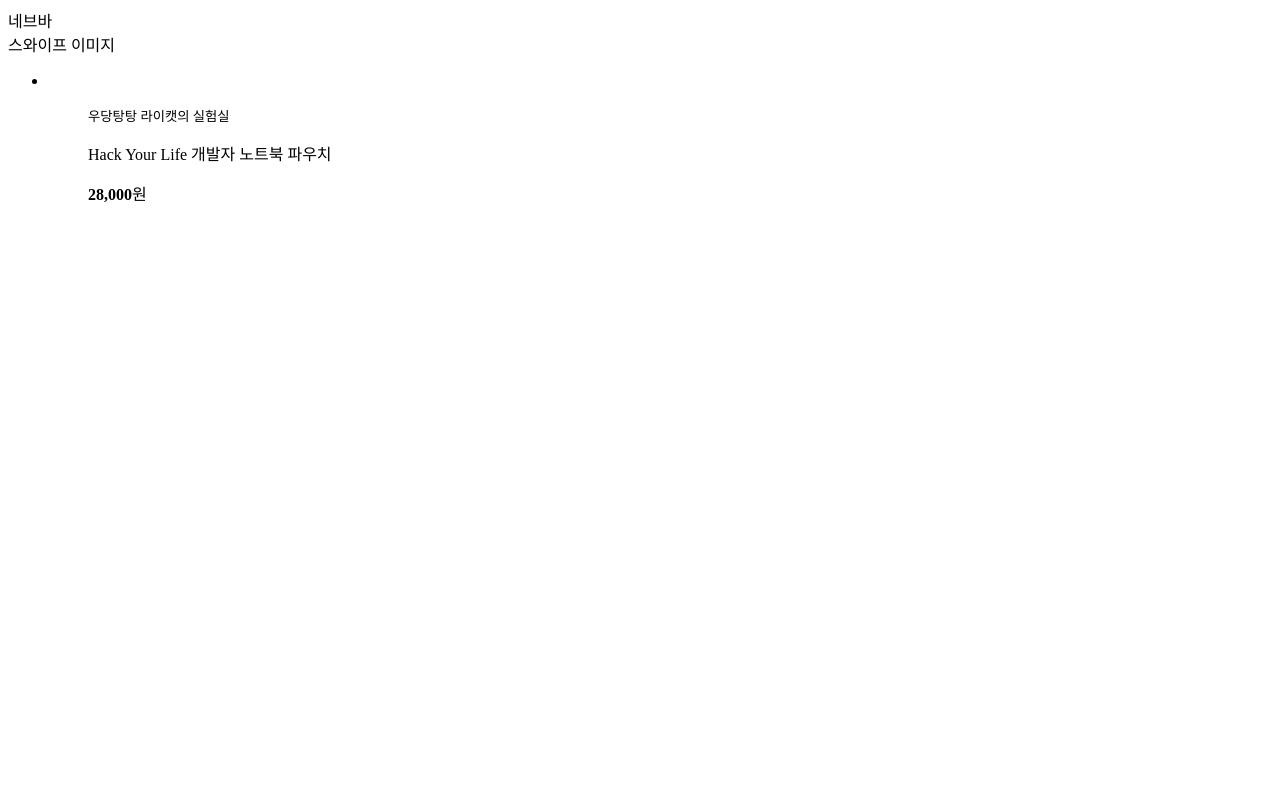
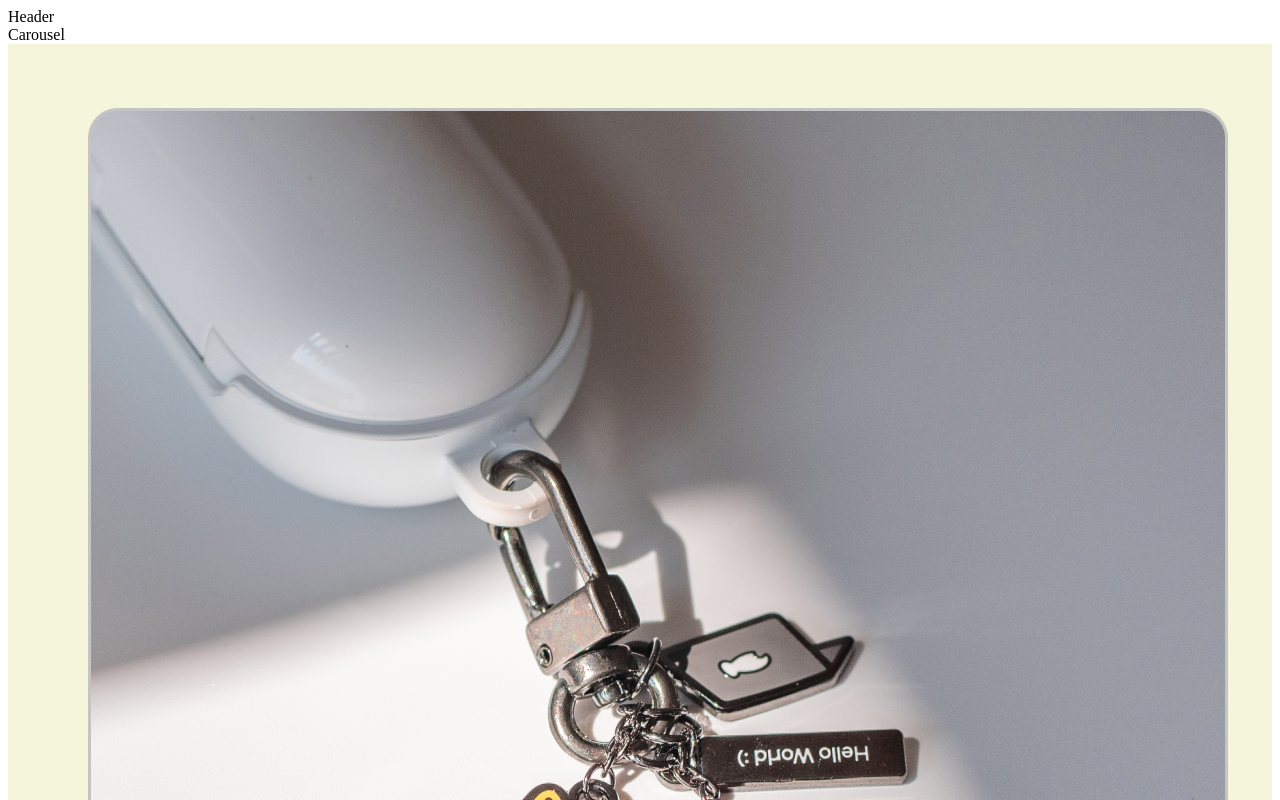
Before and after one commit to yeon1128/open-market, a React (Create React App) app: page / in a window 1280 px wide. Shown: the top 800 px of the page. Built offline with nearby package versions, Linux system fonts and the light colour scheme.

Commit message:
feat: Header, Carousel, ProductCard, MainContainer 컴포넌트 생성 #1

```diff
--- /dev/null
+++ b/src/components/Carousel/index.jsx
@@ -0,0 +1,5 @@
+function Carousel() {
+  return <section>Carousel</section>;
+}
+
+export default Carousel;
--- /dev/null
+++ b/src/components/Header/index.jsx
@@ -0,0 +1,5 @@
+function Header() {
+  return <nav>Header</nav>;
+}
+
+export default Header;
--- /dev/null
+++ b/src/components/MainContainer.js
@@ -0,0 +1,8 @@
+import styled from "styled-components";
+
+export const MainContainer = styled.main`
+  background-color: beige;
+  margin: 0 auto;
+  padding: 48px 0 60px;
+  position: relative;
+`;
--- /dev/null
+++ b/src/components/ProductCard/index.jsx
@@ -0,0 +1,24 @@
+import product from "../../assets/images/product.png";
+import * as S from "./style";
+
+function ProductCard() {
+  return (
+    <>
+      <li>
+        <figure>
+          <img src={product} alt="" />
+          <figcaption>
+            <p>
+              <small>우당탕탕 라이캣의 실험실</small>
+            </p>
+            <p>Hack Your Life 개발자 노트북 파우치</p>
+            <strong>28,000</strong>
+            <span>원</span>
+          </figcaption>
+        </figure>
+      </li>
+    </>
+  );
+}
+
+export default ProductCard;
--- /dev/null
+++ b/src/components/ProductCard/style.js
@@ -0,0 +1 @@
+import styled from "styled-components";
--- a/src/pages/Home/index.jsx
+++ b/src/pages/Home/index.jsx
@@ -1,28 +1,20 @@
 import React from "react";
 import * as S from "./style";
+import { MainContainer } from "../../components/MainContainer";
+import ProductCard from "../../components/ProductCard";
+import Carousel from "../../components/Carousel";
+import Header from "../../components/Header";
 
 export default function Home() {
   return (
     <>
-      <nav>네브바</nav>
-      <section>스와이프 이미지</section>
-      <main>
+      <Header />
+      <Carousel />
+      <MainContainer>
         <ul>
-          <li>
-            <figure>
-              <img src="" alt="" />
-              <figcaption>
-                <p>
-                  <small>우당탕탕 라이캣의 실험실</small>
-                </p>
-                <p>Hack Your Life 개발자 노트북 파우치</p>
-                <strong>28,000</strong>
-                <span>원</span>
-              </figcaption>
-            </figure>
-          </li>
+          <ProductCard />
         </ul>
-      </main>
+      </MainContainer>
     </>
   );
 }
```
Also changed, not shown: src/assets/images/product.png (added), src/components/Carousel/style.js (added), src/components/Header/style.js (added).
